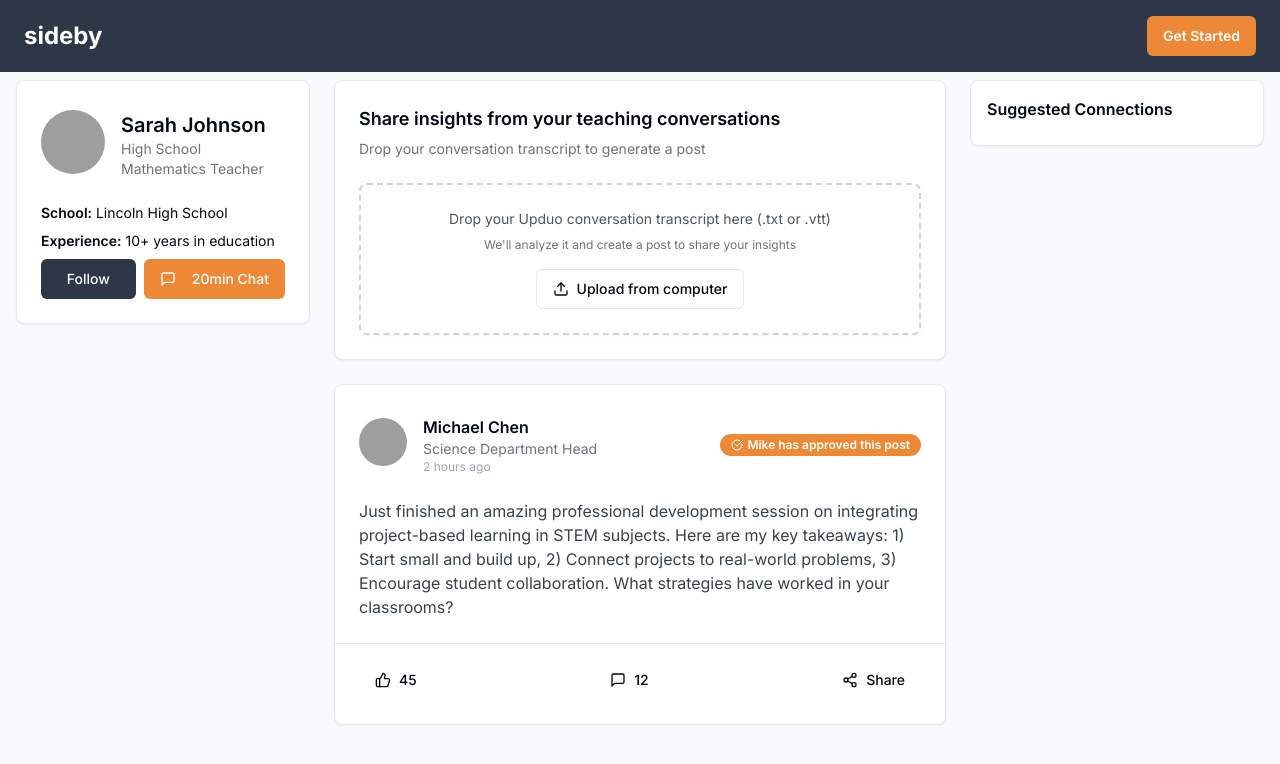
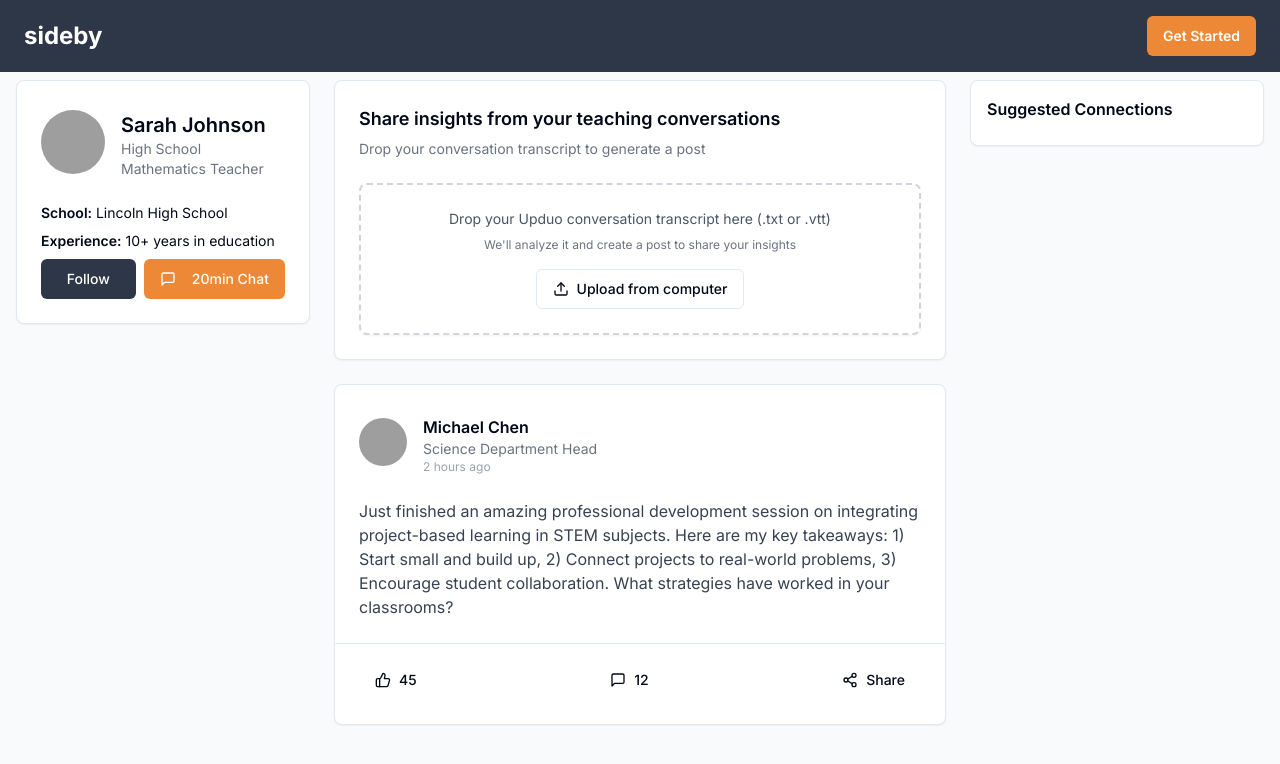
Before and after one commit to sideby-cto/peer-teach-link, a React (Vite) app: page / in a window 1280 px wide. Shown: the top 764 px of the page. Built offline with nearby package versions, Linux system fonts and the light colour scheme; grey boxes are pictures that could not be loaded.

Commit message:
Tie approval signal to post card
Link the "Mike has approved this post" signal to the relevant post card component to enhance user feedback on post approvals.
[skip gpt_engineer]

```diff
--- a/src/components/CreatePostForm.tsx
+++ b/src/components/CreatePostForm.tsx
@@ -44,14 +44,15 @@ export function CreatePostForm() {
         .insert([{
           content: pendingPost.content,
           teacher_id: user.id,
-          is_ai_generated: true
+          is_ai_generated: true,
+          is_approved: false // Posts start as unapproved
         }]);
 
       if (error) throw error;
 
       toast({
         title: "Post created",
-        description: "Your conversation has been analyzed and shared as a post.",
+        description: "Your conversation has been analyzed and shared as a post. It will be visible once approved.",
       });
     } catch (error) {
       console.error('Error creating post:', error);
--- a/src/components/PostCard.tsx
+++ b/src/components/PostCard.tsx
@@ -13,9 +13,10 @@ interface PostCardProps {
   timestamp: string;
   likes: number;
   comments: number;
+  isApproved: boolean;
 }
 
-export const PostCard = ({ author, content, timestamp, likes, comments }: PostCardProps) => {
+export const PostCard = ({ author, content, timestamp, likes, comments, isApproved }: PostCardProps) => {
   return (
     <Card className="w-full max-w-2xl animate-fadeIn">
       <CardHeader className="flex flex-row items-center gap-4">
@@ -29,10 +30,12 @@ export const PostCard = ({ author, content, timestamp, likes, comments }: PostCa
           <p className="text-sm text-gray-500">{author.title}</p>
           <p className="text-xs text-gray-400">{timestamp}</p>
         </div>
-        <Badge variant="secondary" className="flex items-center gap-1">
-          <CheckCircle className="h-3 w-3" />
-          <span className="text-xs">Mike has approved this post</span>
-        </Badge>
+        {isApproved && (
+          <Badge variant="secondary" className="flex items-center gap-1">
+            <CheckCircle className="h-3 w-3" />
+            <span className="text-xs">Mike has approved this post</span>
+          </Badge>
+        )}
       </CardHeader>
       <CardContent>
         <p className="text-gray-700">{content}</p>
```
